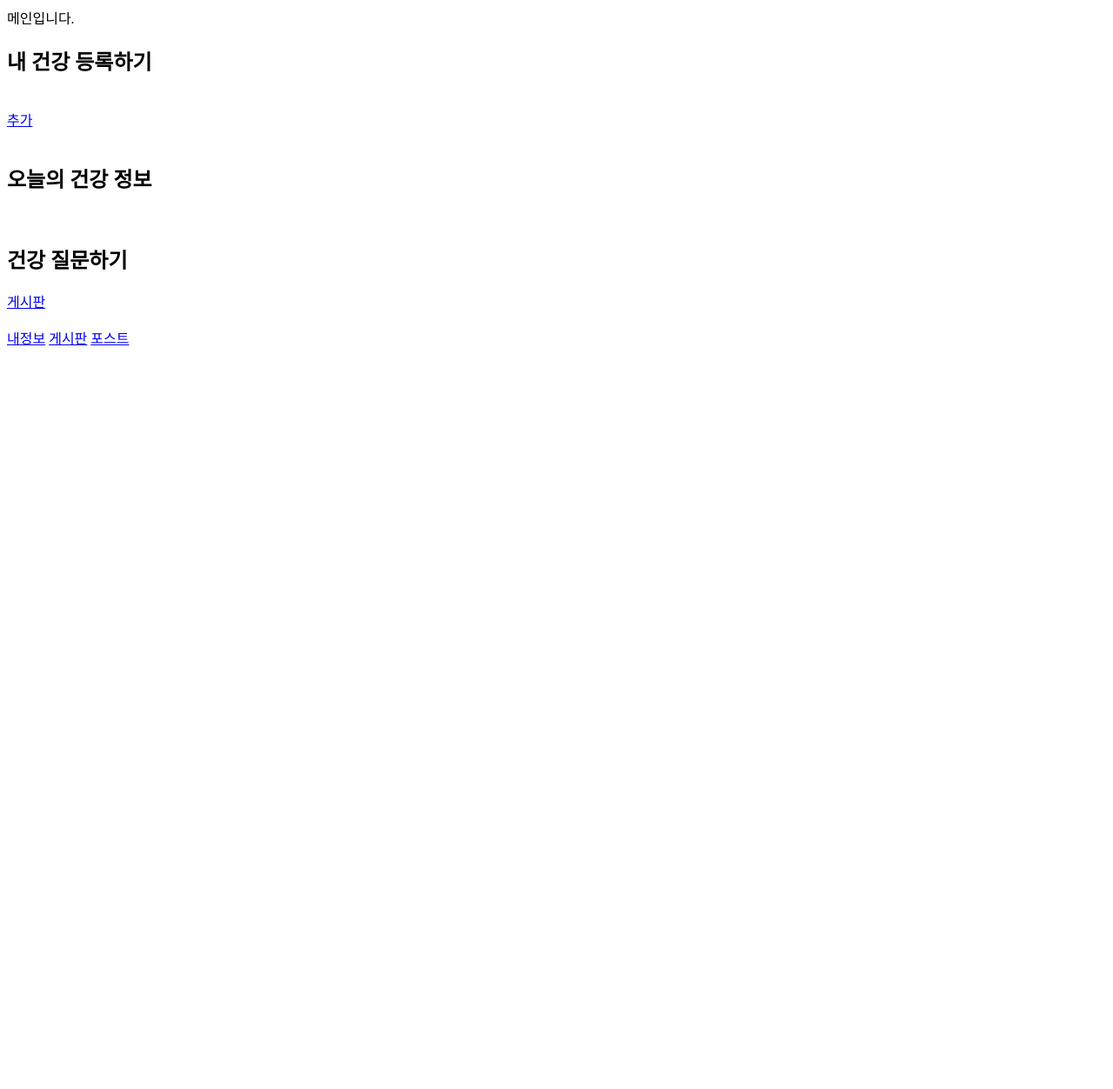
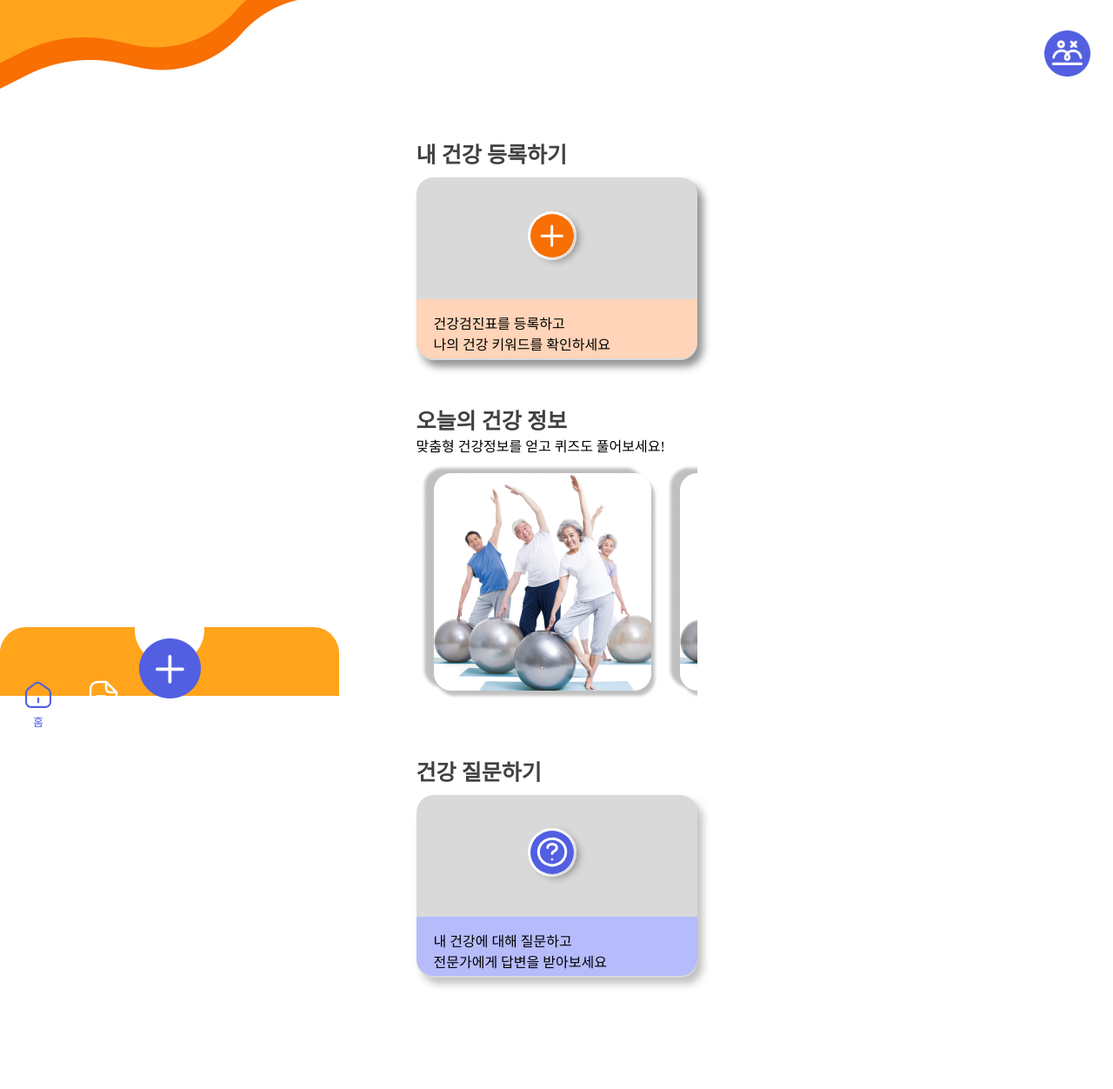
Before and after one commit to 2023-likelion-hackathon-Team3/likelion-hackathon-3-1, a Django app: page /ocr/ in a window 1280 px wide. Shown: the whole page at 87% size. Before the commit the page ends 397 px from the top, so only its background shows below. Run offline with Django 4.2, Linux system fonts and the light colour scheme; the visitor is signed in with stand-in values (Sample User, id 1); data comes from the database, SQL or seed files in the repository; data that the repository does not hold is empty.

Commit message:
메인페이지 연결

```diff
--- a/HealthBridge/HBapp/templates/index.html
+++ b/HealthBridge/HBapp/templates/index.html
@@ -1,35 +1,127 @@
 <!-- upload.html -->
 
 <!DOCTYPE html>
-<html>
+<html lang="en">
     <head>
-    <title>Upload Document</title>
+        <meta charset="UTF-8" />
+        <meta name="viewport" content="width=device-width, initial-scale=1.0" />
+        {%load static%}
+        <link href="{% static 'css/index.css' %}" rel="stylesheet" />
+        <title>Main</title>
     </head>
     <body>
-  메인입니다.
-  <h2>내 건강 등록하기</h2>
-  <br>
+        <img src="{% static 'img/bg_main.png' %}" id="bg" />
+        <a href="{% url 'explain:explain' %}"
+            ><img
+                src="{% static 'img/logo_purple2.png' %}"
+                alt="logo_purple2"
+                id="logo"
+        /></a>
+        <div class="content">
+            <div class="add">
+                <h3>내 건강 등록하기</h3>
+                <div class="add_container">
                   <!-- tag에 데이터 있을 경우 -->
                   {% if tags.exists %}
+                      <div class="add_content">
                           {% for t in tags.iterator %}
-      <span>{{ t }}</span>
+                            <div class="add_bg" id="add_bg">
+                                <div class="add_title">{{t}}</div>
+                            </div>
                           {% endfor %}
+                      </div>
                     {% else %}
                         <!-- tag에 데이터 없을 경우 -->
-    <a href="{% url 'HBapp:keyword_add' %}">추가</a>
+                        <div class="add_con">
+                            <a href="{% url 'HBapp:keyword_add' %}" class="add_link">
+                                <img
+                                  src="{% static 'img/plus2.svg' %}"
+                                  alt="add"
+                                  class="add_img"
+                            /></a>
+                            <div class="add_text">
+                              <p>
+                                건강검진표를 등록하고 <br />
+                                나의 건강 키워드를 확인하세요
+                                </p>
+                            </div>
+                        </div>
                     {% endif %}
-  <br><br>
-  <h2>오늘의 건강 정보</h2>
-  <br>
-  <h2>건강 질문하기</h2>
-  <a href="{% url 'board:board-main' %}">게시판</a>
-  <br><br>
-  {% if request.user.is_staff %}
-  <a href="{% url 'doctor:doctor-info' request.user.id %}">내정보</a>
-  {% else %}
-  <a href="{% url 'mypage:my' %}">내정보</a>
-  {% endif %}
-  <a href="{% url 'board:board-main' %}">게시판</a>
-  <a href="{% url 'post:postList' %}">포스트</a>
+                </div>
+            </div>
+            <div class="info">
+                <h3>오늘의 건강 정보</h3>
+                <p>맞춤형 건강정보를 얻고 퀴즈도 풀어보세요!</p>
+                <div class="info_img">
+                  <a href="{% url 'post:postList' %}"
+                      ><img
+                          src="{% static 'img/image14.png' %}"
+                          alt="info_img1"
+                  /></a>
+                  <a href="{% url 'post:postList' %}"
+                        ><img
+                            src="{% static 'img/image14.png' %}"
+                            alt="info_img2"
+                    /></a>
+              </div>
+            </div>
+
+            <div class="board">
+                <h3>건강 질문하기</h3>
+                <div class="board_container">
+                    <a href="{% url 'board:board-write' %}"
+                        ><img src="{% static 'img/qa.svg' %}" alt="board"
+                    /></a>
+                    <div class="board_text">
+                        <p>
+                            내 건강에 대해 질문하고 <br />
+                            전문가에게 답변을 받아보세요
+                        </p>
+                    </div>
+                </div>
+            </div>
+        </div>
+        <div class="nav">
+            <div class="nav_main">
+                <a href="{% url 'HBapp:index' %}"
+                    ><img src="{% static 'img/home_purple.svg' %}" alt="home"
+                /></a>
+                <p>홈</p>
+            </div>
+
+            <div class="nav_info">
+                <a href="{% url 'post:postList' %}"
+                    ><img src="{% static 'img/report.png' %}" alt="report"
+                /></a>
+                <p>건강정보</p>
+            </div>
+
+            <a href="{% url 'HBapp:keyword_add' %}"
+                ><img src="{% static 'img/plus.png' %}" alt="plus" id="nav_add"
+            /></a>
+
+            <div class="nav_board">
+                <a href="{% url 'board:board-main' %}"
+                    ><img src="{% static 'img/board.png' %}" alt="board"
+                /></a>
+                <p>질문게시판</p>
+            </div>
+
+            <div class="nav_my">
+                <a href="{% url 'mypage:my' %}"
+                    ><img src="{% static 'img/my.png' %}" alt="my"
+                /></a>
+                <p>내 정보</p>
+            </div>
+        </div>
+        <img src="{% static 'img/nav.svg' %}" id="nav" />
     </body>
+    <script>
+      const colors = ["#FFA41B", "#035956", "#F86F03", "#525FE1"];
+      const addBgElements = document.querySelectorAll(".add_bg");
+      addBgElements.forEach(element => {
+          const randomColor = colors[Math.floor(Math.random() * colors.length)];
+          element.style.backgroundColor = randomColor;
+      });
+    </script>
 </html>
--- a/HealthBridge/static/css/index.css
+++ b/HealthBridge/static/css/index.css
@@ -49,7 +49,6 @@ p {
 .info,
 .board {
     margin-top: 50px;
-    margin-left: 20px;
     align-items: center;
     max-width: 323px;
 }
@@ -62,7 +61,7 @@ p {
     margin-bottom: 120px;
 }
 
-.add_container {
+.add_con {
     width: 323px;
     height: 210px;
     background-color: #d9d9d9;
@@ -72,6 +71,19 @@ p {
     justify-content: space-around;
     flex-direction: column;
     align-items: center;
+}
+
+.add_container {
+    width: 323px;
+    height: 210px;
+    background-color: #d9d9d9;
+    border-radius: 20px;
+    box-shadow: 6px 7px 10px 0px rgba(0, 0, 0, 0.25);
+    display: flex;
+    justify-content: center;
+    align-items: center;
+    flex-wrap: wrap;
+    align-content: center;
 }
 
 .add_container a {
@@ -137,6 +149,12 @@ p {
 
 .board h3 {
     margin-bottom: 10px;
+}
+
+.add_bg {
+    width: 90px;
+    height: 30px;
+    border-radius: 20px;
 }
 
 /*나브바 고정*/
@@ -224,11 +242,8 @@ p {
 }
 
 .add_content {
-    display: inline-flex;
-    justify-content: space-between;
-    filter: drop-shadow(0px 4px 4px rgba(0, 0, 0, 0.25));
-    border-radius: 20px;
-    align-items: center;
-    margin: 5px;
-    flex-direction: row;
+    display: flex;
+    flex-wrap: wrap; /* Allows items to wrap if container width is exceeded */
+    justify-content: center; /* Horizontally centers the items */
+    align-items: center; /* Vertically centers the items */
 }
```
Also changed, not shown: HealthBridge/explain/templates/explain.html (+8 -7 lines), HealthBridge/static/css/explain.css (+9 -0 lines). Lines whose indentation alone changed are shown as unchanged.
